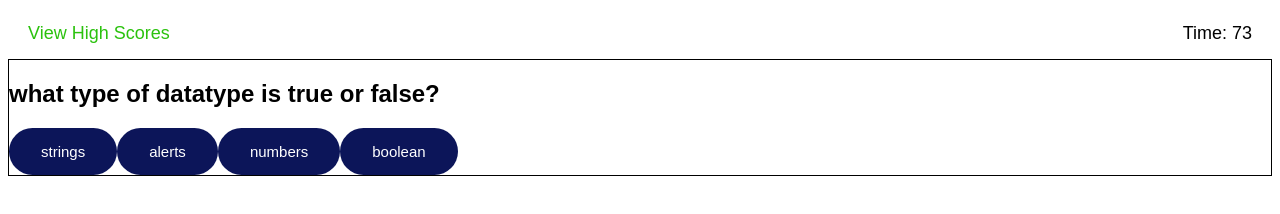
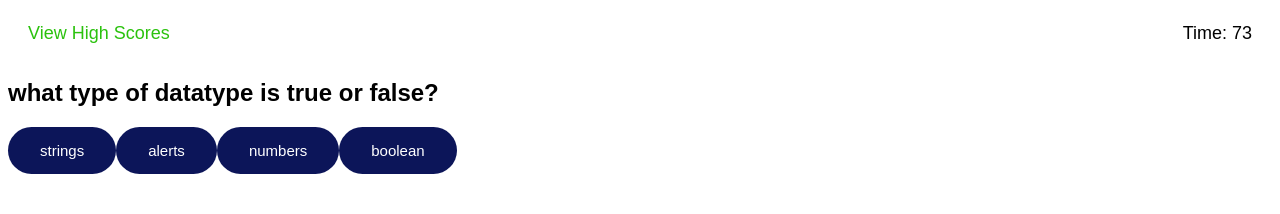
Before and after one commit to abauer424/code-quiz, a plain HTML site: page index.html in a window 1280 px wide. Both pictures are taken after a click on the button "Start Quiz". Drawn offline with Linux system fonts and the light colour scheme.

Commit message:
readme updated again

```diff
--- a/index.html
+++ b/index.html
@@ -32,7 +32,7 @@
     <button class="start">Start Quiz</button>
 </div>
 <!--question1 section-->
-<div id="questions" style="border: 1px solid black; display: none">
+<div id="questions" style="display: none">
 
 
 </div>
```
Also changed, not shown: assets/images/image3.png, 2 other files.
